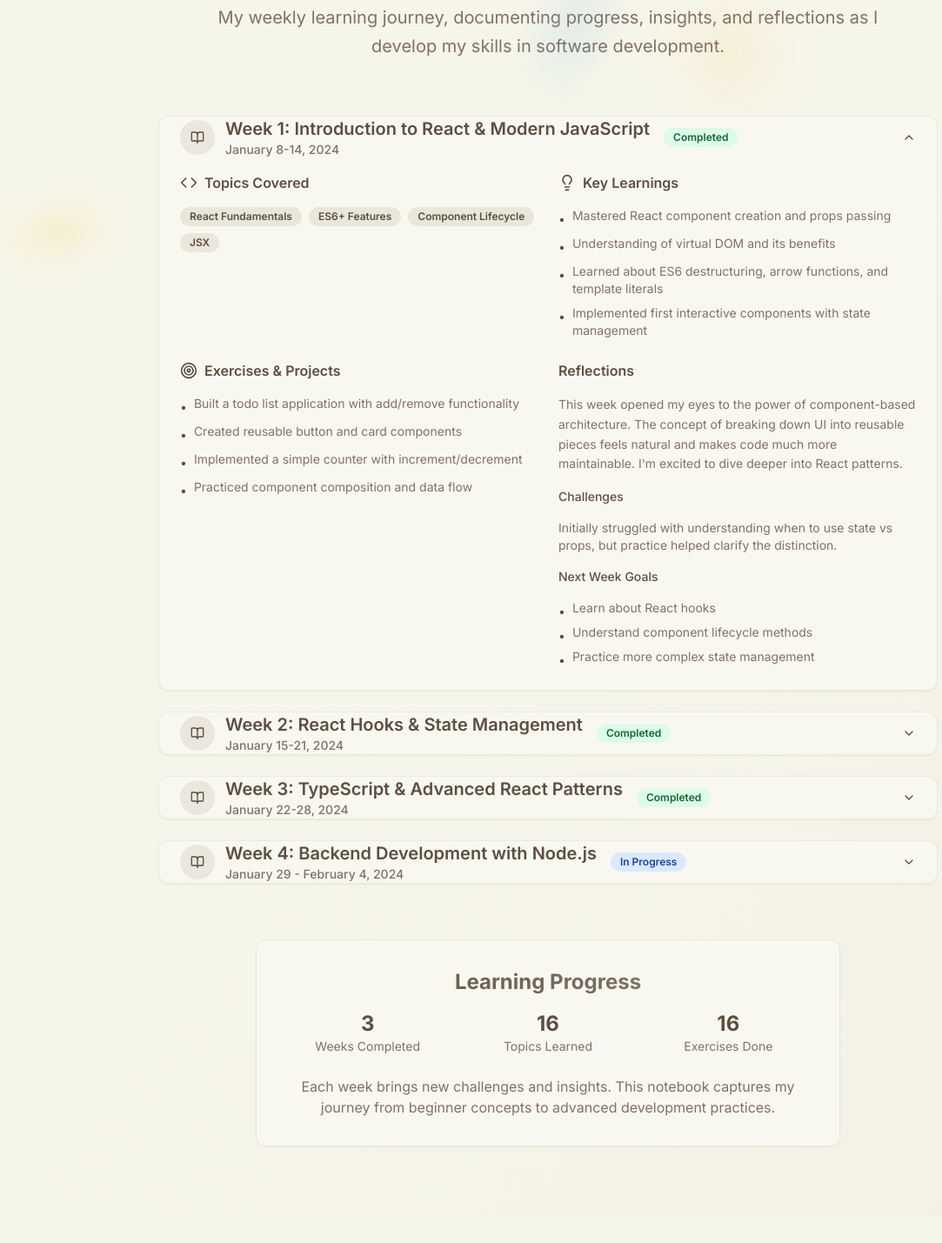
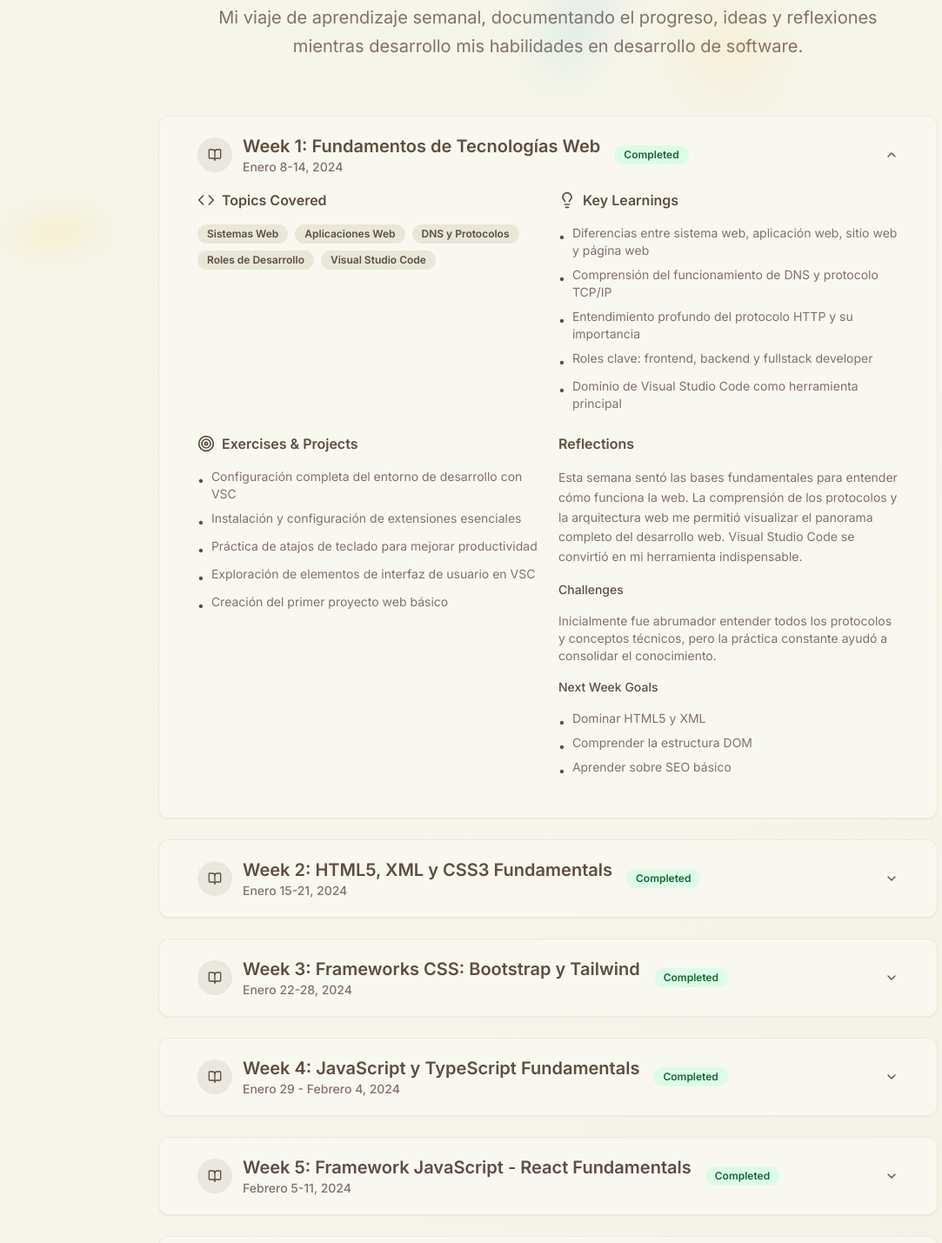
Before and after one commit to ISAASPWDI/my_portfolio, a React (Vite) app: page /notebook in a window 1280 px wide. Shown: the part 240-1669 px from the top of the page at 87% size, without its empty margins (10-1093 px from the left). Built offline with nearby package versions, Linux system fonts and the light colour scheme.

Commit message:
fixing notebook section

```diff
--- a/src/pages/Notebook.tsx
+++ b/src/pages/Notebook.tsx
@@ -21,94 +21,185 @@ export default function Notebook() {
     {
       id: 'week-1',
       week: 1,
-      title: "Introduction to React & Modern JavaScript",
-      date: "January 8-14, 2024",
+      title: "Fundamentos de Tecnologías Web",
+      date: "Enero 8-14, 2024",
       status: "Completed",
-      topics: ["React Fundamentals", "ES6+ Features", "Component Lifecycle", "JSX"],
+      topics: ["Sistemas Web", "Aplicaciones Web", "DNS y Protocolos", "Roles de Desarrollo", "Visual Studio Code"],
       learnings: [
-        "Mastered React component creation and props passing",
-        "Understanding of virtual DOM and its benefits",
-        "Learned about ES6 destructuring, arrow functions, and template literals",
-        "Implemented first interactive components with state management"
+        "Diferencias entre sistema web, aplicación web, sitio web y página web",
+        "Comprensión del funcionamiento de DNS y protocolo TCP/IP",
+        "Entendimiento profundo del protocolo HTTP y su importancia",
+        "Roles clave: frontend, backend y fullstack developer",
+        "Dominio de Visual Studio Code como herramienta principal"
       ],
       exercises: [
-        "Built a todo list application with add/remove functionality",
-        "Created reusable button and card components",
-        "Implemented a simple counter with increment/decrement",
-        "Practiced component composition and data flow"
+        "Configuración completa del entorno de desarrollo con VSC",
+        "Instalación y configuración de extensiones esenciales",
+        "Práctica de atajos de teclado para mejorar productividad",
+        "Exploración de elementos de interfaz de usuario en VSC",
+        "Creación del primer proyecto web básico"
       ],
-      reflections: "This week opened my eyes to the power of component-based architecture. The concept of breaking down UI into reusable pieces feels natural and makes code much more maintainable. I'm excited to dive deeper into React patterns.",
-      challenges: "Initially struggled with understanding when to use state vs props, but practice helped clarify the distinction.",
-      nextGoals: ["Learn about React hooks", "Understand component lifecycle methods", "Practice more complex state management"]
+      reflections: "Esta semana sentó las bases fundamentales para entender cómo funciona la web. La comprensión de los protocolos y la arquitectura web me permitió visualizar el panorama completo del desarrollo web. Visual Studio Code se convirtió en mi herramienta indispensable.",
+      challenges: "Inicialmente fue abrumador entender todos los protocolos y conceptos técnicos, pero la práctica constante ayudó a consolidar el conocimiento.",
+      nextGoals: ["Dominar HTML5 y XML", "Comprender la estructura DOM", "Aprender sobre SEO básico"]
     },
     {
       id: 'week-2',
       week: 2,
-      title: "React Hooks & State Management",
-      date: "January 15-21, 2024",
+      title: "HTML5, XML y CSS3 Fundamentals",
+      date: "Enero 15-21, 2024",
       status: "Completed",
-      topics: ["useState", "useEffect", "Custom Hooks", "Context API"],
+      topics: ["HTML5 Estructura", "XML Markup", "Árbol DOM", "CSS3 Sintaxis", "Diseño Responsivo", "SEO"],
       learnings: [
-        "Deep dive into useState for managing component state",
-        "Understanding useEffect for side effects and lifecycle management",
-        "Created custom hooks for reusable stateful logic",
-        "Learned Context API for avoiding prop drilling"
+        "Dominio de la estructura HTML5 y etiquetas semánticas principales",
+        "Comprensión del árbol DOM y proceso de renderizado",
+        "Sintaxis avanzada de CSS3 y sus nuevas características",
+        "Implementación de flexbox y grid layout para diseños complejos",
+        "Principios de SEO y compatibilidad entre navegadores",
+        "Diferencias entre display block, inline e inline-block"
       ],
       exercises: [
-        "Built a weather app with API integration using useEffect",
-        "Created custom hooks for form handling and data fetching",
-        "Implemented theme switching with Context API",
-        "Built a shopping cart with complex state management"
+        "Creación de páginas web semánticamente correctas con HTML5",
+        "Implementación de layouts flexibles con Flexbox",
+        "Desarrollo de diseños responsivos usando CSS Grid",
+        "Optimización básica para motores de búsqueda",
+        "Pruebas de compatibilidad en diferentes navegadores"
       ],
-      reflections: "Hooks have revolutionized how I think about React components. The ability to use state in functional components feels much cleaner than class components. Custom hooks are particularly powerful for code reuse.",
-      challenges: "useEffect dependencies array took time to master - understanding when effects run was tricky at first.",
-      nextGoals: ["Learn advanced hooks like useReducer", "Master performance optimization", "Explore testing strategies"]
+      reflections: "HTML y CSS dejaron de ser solo 'marcado y estilos' para convertirse en herramientas poderosas de estructuración y diseño. Flexbox y Grid revolucionaron mi forma de pensar los layouts, haciendo posible crear diseños que antes parecían imposibles.",
+      challenges: "Grid Layout fue inicialmente confuso, especialmente la nomenclatura de líneas y áreas, pero con práctica se volvió intuitivo.",
+      nextGoals: ["Explorar frameworks CSS como Bootstrap", "Profundizar en Tailwind CSS", "Mejorar habilidades de diseño responsivo"]
     },
     {
       id: 'week-3',
       week: 3,
-      title: "TypeScript & Advanced React Patterns",
-      date: "January 22-28, 2024",
+      title: "Frameworks CSS: Bootstrap y Tailwind",
+      date: "Enero 22-28, 2024",
       status: "Completed",
-      topics: ["TypeScript Basics", "Props Typing", "Generic Components", "Error Boundaries"],
+      topics: ["Bootstrap Layout", "Bootstrap Components", "Tailwind Utility-First", "Typography", "Flexbox Avanzado", "Application UI"],
       learnings: [
-        "Added type safety to React applications with TypeScript",
-        "Learned to type props, state, and event handlers properly",
-        "Understanding of generic components for reusability",
-        "Implemented error boundaries for better error handling"
+        "Sistema de grillas y componentes preconstruidos de Bootstrap",
+        "Filosofía utility-first de Tailwind CSS y sus ventajas",
+        "Tipografía avanzada: fonts, line-height, text styling",
+        "Manejo profesional de backgrounds, borders y effects",
+        "Sistema de espaciado consistente y responsive",
+        "Creación de interfaces complejas con elementos reutilizables"
       ],
       exercises: [
-        "Converted existing JavaScript projects to TypeScript",
-        "Built a type-safe form library with validation",
-        "Created generic data table component",
-        "Implemented error boundary wrapper components"
+        "Desarrollo completo de sitio web responsive con Bootstrap",
+        "Migración de proyecto Bootstrap a Tailwind CSS",
+        "Implementación de sistema de componentes UI consistente",
+        "Creación de avatars, badges, dropdowns y button groups",
+        "Desarrollo de layouts complejos con navigation y overlays"
       ],
-      reflections: "TypeScript initially felt overwhelming, but the benefits became clear quickly. The IDE support and compile-time error catching significantly improved my development experience and code quality.",
-      challenges: "Complex type definitions for higher-order components were challenging to understand initially.",
-      nextGoals: ["Learn advanced TypeScript patterns", "Explore React testing with Jest", "Study performance optimization techniques"]
+      reflections: "Los frameworks CSS transformaron mi flujo de trabajo completamente. Bootstrap me dio rapidez para prototipar, mientras que Tailwind me otorgó control granular sin escribir CSS personalizado. La práctica calificada consolidó estos conocimientos de manera práctica.",
+      challenges: "Adaptarme al paradigma utility-first de Tailwind requirió cambiar mi mentalidad, pero los resultados fueron extraordinarios en términos de mantenibilidad.",
+      nextGoals: ["Dominar JavaScript vanilla", "Aprender TypeScript básico", "Entender manipulación del DOM"]
     },
     {
       id: 'week-4',
       week: 4,
-      title: "Backend Development with Node.js",
-      date: "January 29 - February 4, 2024",
-      status: "In Progress",
-      topics: ["Express.js", "REST APIs", "Database Integration", "Authentication"],
+      title: "JavaScript y TypeScript Fundamentals",
+      date: "Enero 29 - Febrero 4, 2024",
+      status: "Completed",
+      topics: ["JavaScript Motores", "Variables y Operadores", "Funciones Avanzadas", "DOM Manipulation", "Canvas", "TypeScript Básico"],
       learnings: [
-        "Setting up Express.js server and middleware",
-        "Creating RESTful API endpoints",
-        "Connecting to PostgreSQL database",
-        "Implementing JWT authentication"
+        "Funcionamiento interno de motores JavaScript y su optimización",
+        "Tipos de datos avanzados: Numbers, Strings, Objects y Booleans",
+        "Funciones: anónimas, arrow functions, closures y auto-invocadas",
+        "Manipulación dinámica del DOM con métodos y propiedades",
+        "Creación de animaciones y gráficos interactivos con Canvas",
+        "Introducción a TypeScript para tipado estático"
       ],
       exercises: [
-        "Built a complete blog API with CRUD operations",
-        "Implemented user registration and login system",
-        "Created middleware for authentication and error handling",
-        "Set up database migrations and seeding"
+        "Desarrollo de calculadora interactiva con JavaScript puro",
+        "Implementación de juego simple usando Canvas",
+        "Creación de animaciones fluidas y efectos visuales",
+        "Manipulación dinámica de estilos y elementos DOM",
+        "Conversión de código JavaScript a TypeScript"
       ],
-      reflections: "Moving to backend development has been exciting. Understanding how frontend and backend communicate through APIs gives me a complete picture of web development.",
-      challenges: "Database design and relationships require careful planning - made mistakes that needed refactoring.",
-      nextGoals: ["Learn about API security best practices", "Explore database optimization", "Study deployment strategies"]
+      reflections: "JavaScript se reveló como un lenguaje mucho más poderoso de lo que imaginaba. Las closures y funciones de orden superior abrieron nuevas posibilidades de programación. Canvas me permitió crear experiencias visuales impresionantes que combinan arte y código.",
+      challenges: "Los conceptos de closures y el contexto 'this' fueron inicialmente confusos, pero la práctica intensiva con el laboratorio de animación ayudó a clarificarlos.",
+      nextGoals: ["Aprender React framework", "Dominar JSX y componentes", "Entender Client Side Rendering"]
+    },
+    {
+      id: 'week-5',
+      week: 5,
+      title: "Framework JavaScript - React Fundamentals",
+      date: "Febrero 5-11, 2024",
+      status: "Completed",
+      topics: ["Client Side Rendering", "Componentes JSX", "Props y Children", "Gestión de Dependencias", "Estilos en React"],
+      learnings: [
+        "Arquitectura y operación de frameworks de Client Side Rendering",
+        "Desarrollo basado en componentes con JSX sintaxis",
+        "Sistema de props para comunicación entre componentes",
+        "Patrón children para composición flexible de componentes",
+        "Gestión moderna de dependencias con npm/yarn",
+        "Diferentes estrategias de estilos: inline, CSS modules, styled-components"
+      ],
+      exercises: [
+        "Configuración de proyecto React desde cero",
+        "Creación de biblioteca de componentes reutilizables",
+        "Implementación de paso de datos complejos con props",
+        "Desarrollo de layouts usando patrón children",
+        "Integración de múltiples sistemas de estilos en un proyecto"
+      ],
+      reflections: "React cambió completamente mi perspectiva sobre el desarrollo frontend. El pensamiento en componentes y la unidireccionalidad de datos crearon un paradigma mucho más predecible y mantenible. JSX, aunque extraño al principio, se volvió natural rápidamente.",
+      challenges: "Entender cuándo usar props vs children y cómo estructurar la jerarquía de componentes requirió mucha práctica y refactoring.",
+      nextGoals: ["Dominar eventos en React", "Aprender renderizado condicional", "Implementar consumo de APIs"]
+    },
+    {
+      id: 'week-6',
+      week: 6,
+      title: "React Avanzado: Eventos, APIs y Routing",
+      date: "Febrero 12-18, 2024",
+      status: "Completed",
+      topics: ["Eventos React", "Renderizado Condicional", "Renderizado Iterativo", "Formularios", "APIs", "Async/Await", "Axios"],
+      learnings: [
+        "Sistema de eventos sintéticos de React y event handling",
+        "Renderizado condicional para interfaces dinámicas",
+        "Renderizado de listas y manejo de keys únicas",
+        "Formularios controlados y no controlados en React",
+        "Consumo de APIs RESTful con fetch y Axios",
+        "Programación asíncrona con Promesas y async/await",
+        "Manejo de estados de carga y errores en peticiones"
+      ],
+      exercises: [
+        "Aplicación de gestión de tareas con CRUD completo",
+        "Implementación de formularios complejos con validación",
+        "Consumo de API pública para mostrar datos dinámicos",
+        "Sistema de filtrado y búsqueda en tiempo real",
+        "Manejo de estados de loading, error y éxito"
+      ],
+      reflections: "Esta semana fue un salto cuántico en mi comprensión de React. Combinar eventos, renderizado condicional y APIs me permitió crear aplicaciones realmente interactivas y útiles. Axios simplificó enormemente el trabajo con APIs comparado con fetch nativo.",
+      challenges: "Manejar los estados asíncronos y evitar race conditions fue complejo, especialmente cuando se combinaban múltiples llamadas a APIs.",
+      nextGoals: ["Dominar todos los hooks de React", "Crear hooks personalizados", "Prepararse para evaluación final"]
+    },
+    {
+      id: 'week-7',
+      week: 7,
+      title: "React Hooks y Evaluación Final",
+      date: "Febrero 19-25, 2024",
+      status: "In Progress",
+      topics: ["useState", "useEffect", "useContext", "useRef", "useReducer", "useCallback", "useMemo", "Custom Hooks"],
+      learnings: [
+        "useState para manejo de estado local en componentes funcionales",
+        "useEffect para efectos secundarios y ciclo de vida",
+        "useContext para compartir estado global sin prop drilling",
+        "useRef para referencias directas a elementos DOM",
+        "useReducer para estado complejo con acciones definidas",
+        "useCallback y useMemo para optimización de rendimiento",
+        "Creación de hooks personalizados para lógica reutilizable"
+      ],
+      exercises: [
+        "Refactoring de aplicaciones class-based a hooks",
+        "Implementación de sistema de autenticación con useContext",
+        "Creación de hooks personalizados para llamadas a APIs",
+        "Optimización de rendimiento con useCallback y useMemo",
+        "Desarrollo de aplicación completa usando todos los hooks"
+      ],
+      reflections: "Los hooks representan la evolución natural de React. Cada hook resuelve problemas específicos de manera elegante, y los hooks personalizados permiten abstraer lógica compleja en funciones reutilizables. Esta semana consolidó todo el conocimiento adquirido.",
+      challenges: "useReducer inicialmente parecía complejo comparado con useState, pero para estados complejos demostró ser mucho más claro y predecible.",
+      nextGoals: ["Aplicar conocimientos en proyecto final", "Explorar React avanzado", "Continuar con desarrollo fullstack"]
     }
   ]
 
@@ -288,12 +379,13 @@ export default function Notebook() {
           className="text-center mb-16"
         >
           <h1 className="text-5xl lg:text-6xl font-bold mb-6">
-            <span className="text-gradient">Learning Notebook</span>
+            <span className="text-gradient">Cuaderno</span>
           </h1>
           <p className="text-xl text-muted-foreground max-w-3xl mx-auto leading-relaxed">
-            My weekly learning journey, documenting progress, insights, and reflections
-            as I develop my skills in software development.
+            Mi viaje de aprendizaje semanal, documentando el progreso, ideas y reflexiones
+            mientras desarrollo mis habilidades en desarrollo de software.
           </p>
+
         </motion.div>
 
         {/* Learning Entries */}
@@ -304,16 +396,17 @@ export default function Notebook() {
               initial={{ opacity: 0, y: 30 }}
               animate={{ opacity: 1, y: 0 }}
               transition={{ duration: 0.6, delay: index * 0.1 }}
+
             >
               <Collapsible
                 open={openWeeks.includes(entry.id)}
                 onOpenChange={() => toggleWeek(entry.id)}
               >
-                <Card className="card-elevated overflow-hidden">
+                <Card className="card-elevated overflow-hidden p-5">
                   <CollapsibleTrigger asChild>
                     <Button
                       variant="ghost"
-                      className="w-full p-6 justify-between hover:bg-accent/50 rounded-none"
+                      className="w-full p-6 justify-between rounded-none hover:bg-transparent"
                     >
                       <div className="flex items-center space-x-4">
                         <div className="flex items-center space-x-3">
@@ -430,26 +523,27 @@ export default function Notebook() {
           className="mt-16"
         >
           <Card className="card-elevated p-8 max-w-2xl mx-auto text-center">
-            <h3 className="text-2xl font-bold mb-4 text-gradient">Learning Progress</h3>
+            <h3 className="text-2xl font-bold mb-4 text-gradient">Progreso de Aprendizaje</h3>
             <div className="grid grid-cols-3 gap-4 mb-6">
               <div>
                 <div className="text-2xl font-bold text-primary">{learningEntries.filter(e => e.status === 'Completed').length}</div>
-                <div className="text-sm text-muted-foreground">Weeks Completed</div>
+                <div className="text-sm text-muted-foreground">Semanas Completadas</div>
               </div>
               <div>
                 <div className="text-2xl font-bold text-primary">{learningEntries.flatMap(e => e.topics).length}</div>
-                <div className="text-sm text-muted-foreground">Topics Learned</div>
+                <div className="text-sm text-muted-foreground">Temas Aprendidos</div>
               </div>
               <div>
                 <div className="text-2xl font-bold text-primary">{learningEntries.flatMap(e => e.exercises).length}</div>
-                <div className="text-sm text-muted-foreground">Exercises Done</div>
+                <div className="text-sm text-muted-foreground">Ejercicios Realizados</div>
               </div>
             </div>
             <p className="text-muted-foreground">
-              Each week brings new challenges and insights. This notebook captures my journey
-              from beginner concepts to advanced development practices.
+              Cada semana trae nuevos desafíos y aprendizajes. Este cuaderno captura mi viaje
+              desde conceptos básicos hasta prácticas avanzadas de desarrollo.
             </p>
           </Card>
+
         </motion.div>
 
       </div>
```
